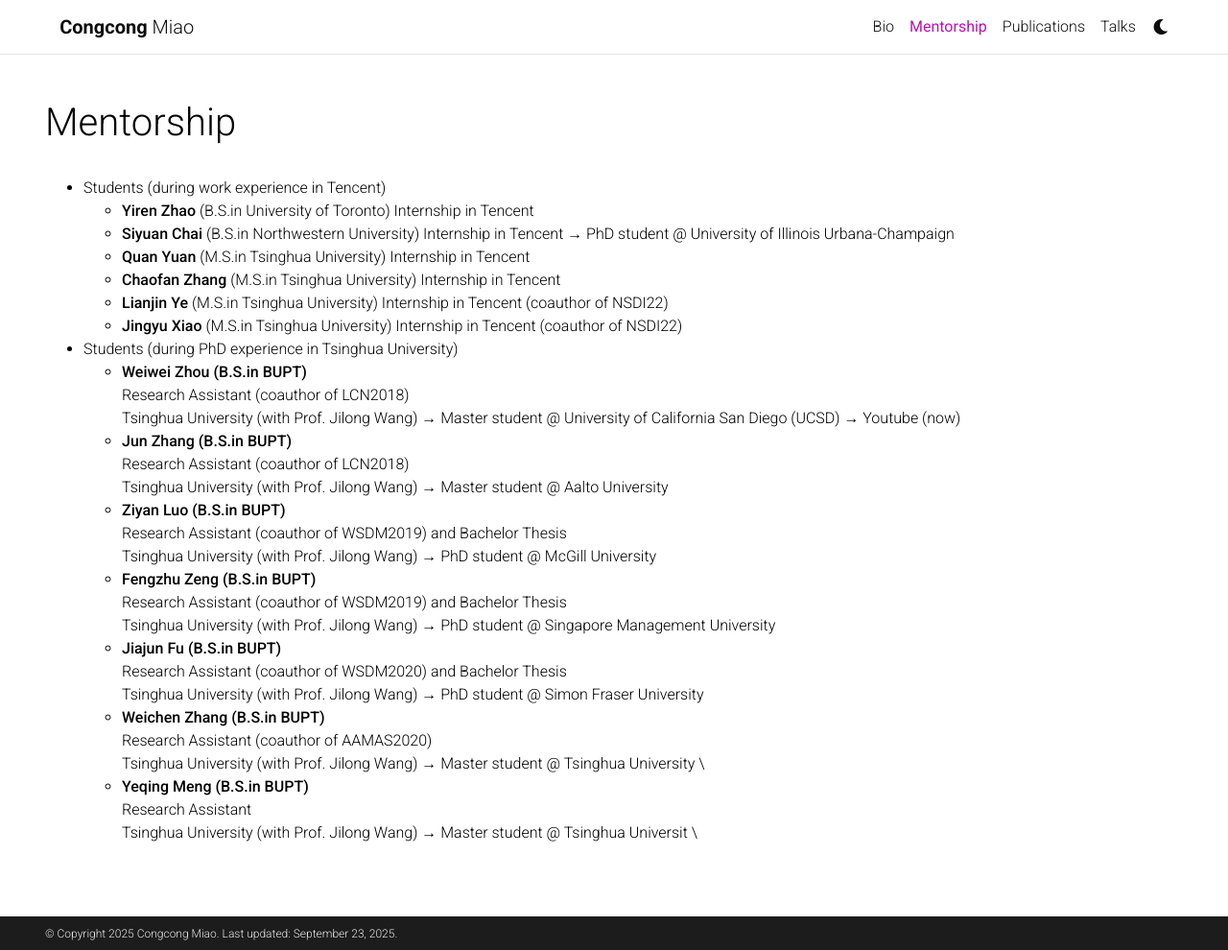
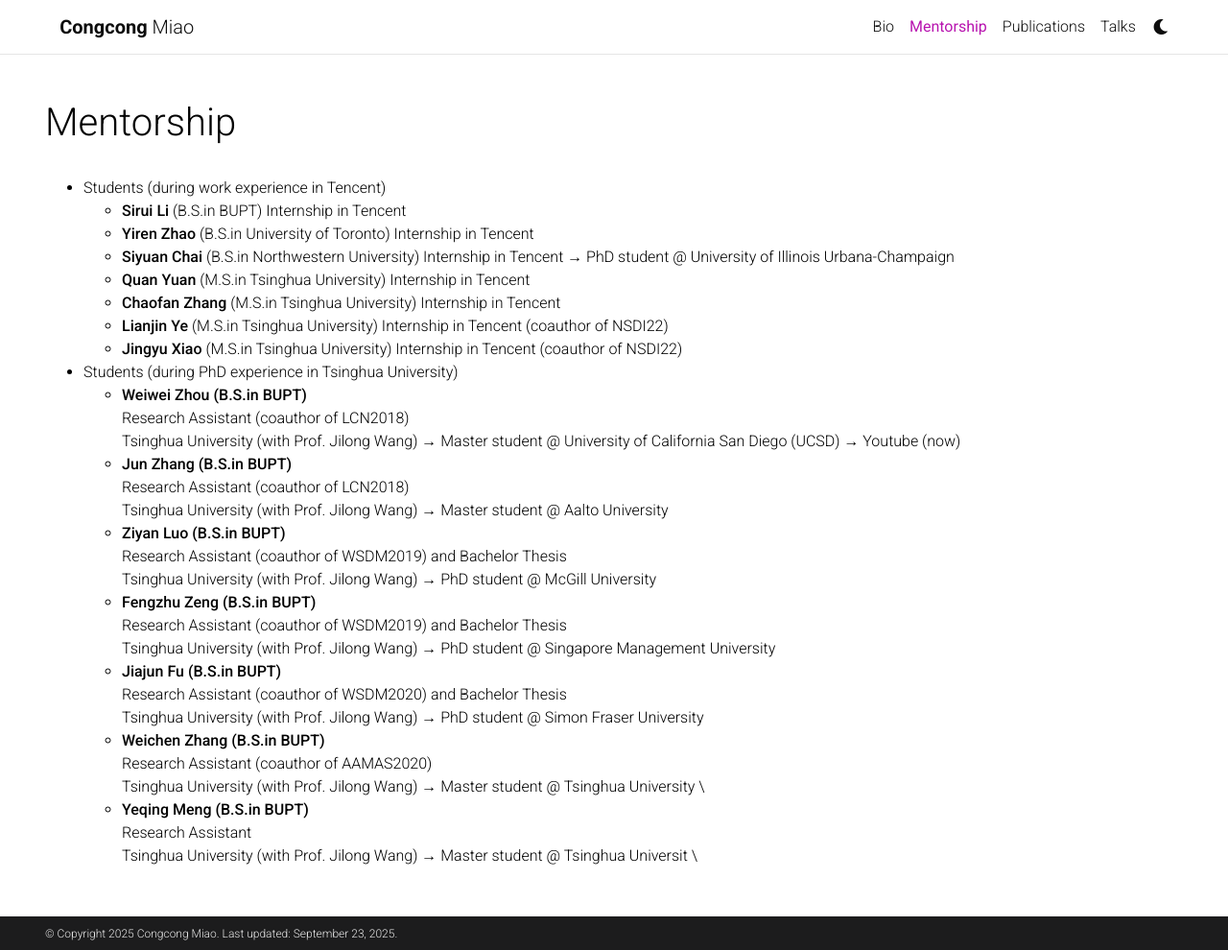
Before and after one commit to congcongmiao/congcongmiao.github.io, a Jekyll site: the page built from _pages/mentorship.md, in a window 1280 px wide and 990 px high. Shown: the whole window at 96% size. Built offline with Jekyll 4.4.1, drawn with Linux system fonts in a browser that asks for light colours; comment, search, counter and statistics services are not loaded; a style sheet for code colours, icons or effects is not loaded.

Commit message:
Update mentorship.md

```diff
--- a/_pages/mentorship.md
+++ b/_pages/mentorship.md
@@ -8,6 +8,7 @@ nav_order: 6
 ---
 
 - Students (during work experience in Tencent)
+    - **Sirui Li** (B.S.in BUPT) Internship in Tencent
     - **Yiren Zhao** (B.S.in University of Toronto) Internship in Tencent
     - **Siyuan Chai** (B.S.in Northwestern University) Internship in Tencent → PhD student @ University of Illinois Urbana-Champaign
     - **Quan Yuan** (M.S.in Tsinghua University) Internship in Tencent
```
